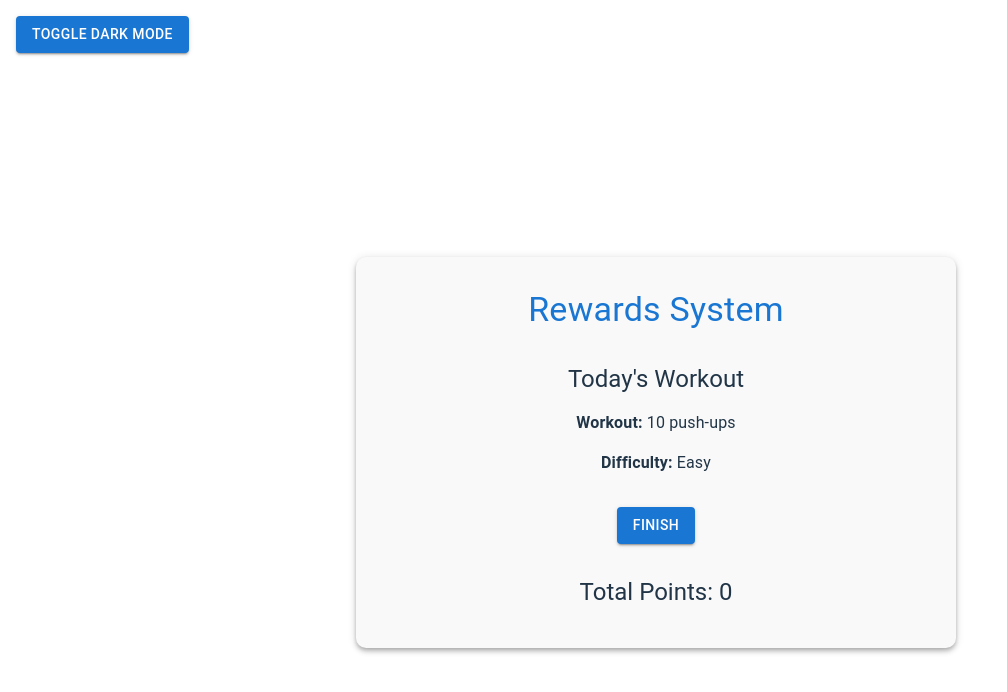
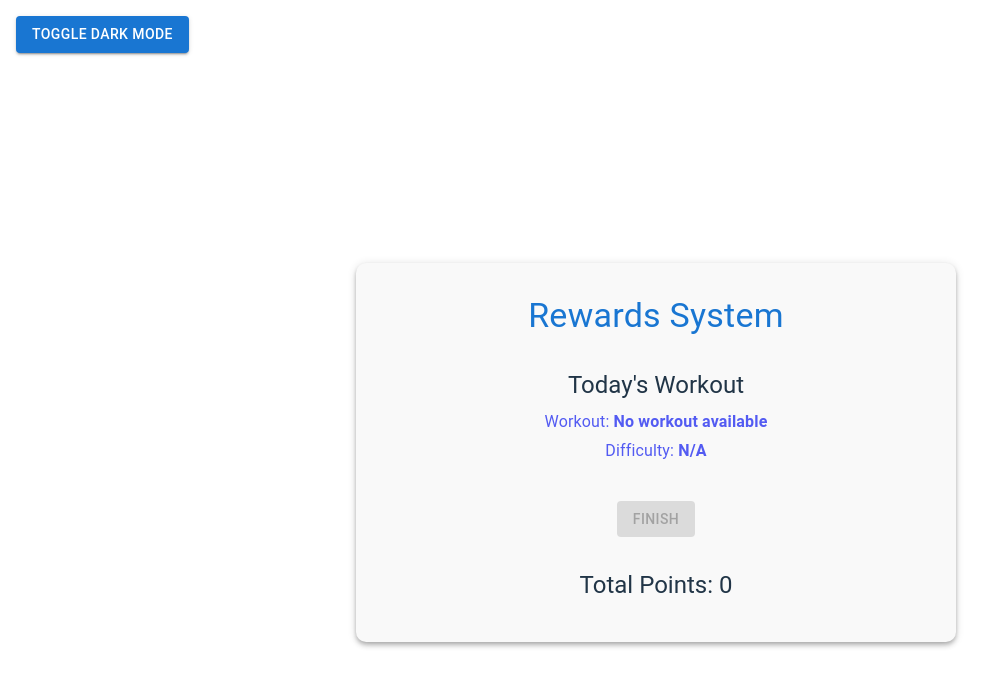
Before and after one commit to bishwasbhatt2/DailyGainz, a React (Vite) app in the folder main/: page /rewards in a window 1280 px wide. Shown: the top 692 px of the page, without its empty margins (0-1007 px from the left). Built offline with nearby package versions, Linux system fonts and the light colour scheme; no server answers; the database is empty; sample sign-in values are in the browser's storage.

Commit message:
made it so the workout data is synced instead of using hardcoded data

```diff
--- a/main/src/RewardsSystem.jsx
+++ b/main/src/RewardsSystem.jsx
@@ -1,47 +1,11 @@
 // RewardsSystem.jsx
 import React, { useState, useEffect } from "react";
 import {
-  Box, Typography, TextField, Button, Paper, List, ListItem, IconButton, useTheme, Dialog,
-  DialogTitle, DialogContent, DialogActions
+  Box, Typography, Button, Paper, useTheme, Dialog, DialogTitle, DialogContent, DialogActions, TextField,
 } from '@mui/material';
-import AddIcon from '@mui/icons-material/Add';
-import { doc, getDoc, updateDoc, setDoc } from "firebase/firestore";
-import { auth, db } from "./firebase"; // Import Firebase services
+import { doc, getDoc, updateDoc, setDoc, onSnapshot } from "firebase/firestore";
+import { auth, db } from "./firebase";
 import { onAuthStateChanged } from "firebase/auth";
-
-
-const workouts = [
-  { difficulty: "Easy", workout: "10 push-ups" },
-  { difficulty: "Easy", workout: "20 sit-ups" },
-  { difficulty: "Easy", workout: "15-minute jog" },
-  { difficulty: "Easy", workout: "30-second plank" },
-  { difficulty: "Easy", workout: "10 squats" },
-  { difficulty: "Easy", workout: "30 seconds high knees" },
-  { difficulty: "Easy", workout: "10 leg raises" },
-  { difficulty: "Easy", workout: "15 crunches" },
-  { difficulty: "Easy", workout: "10 lunges (both legs)" },
-  { difficulty: "Easy", workout: "15-second side plank (each arm)" },
-  { difficulty: "Medium", workout: "20 push-ups" },
-  { difficulty: "Medium", workout: "30 sit-ups" },
-  { difficulty: "Medium", workout: "30-minute jog" },
-  { difficulty: "Medium", workout: "60-second plank" },
-  { difficulty: "Medium", workout: "10 burpees" },
-  { difficulty: "Medium", workout: "20 squats" },
-  { difficulty: "Medium", workout: "20 lunges (both legs)" },
-  { difficulty: "Medium", workout: "30-second side plank (each arm)" },
-  { difficulty: "Medium", workout: "60-second jumping jacks" },
-  { difficulty: "Medium", workout: "100 jump ropes" },
-  { difficulty: "Hard", workout: "40-minute HIIT workout" },
-  { difficulty: "Hard", workout: "25 burpees" },
-  { difficulty: "Hard", workout: "20 jump squats" },
-  { difficulty: "Hard", workout: "200-300 jump ropes" },
-  { difficulty: "Hard", workout: "90-second plank" },
-  { difficulty: "Hard", workout: "50 sit-ups" },
-  { difficulty: "Hard", workout: "30 push-ups" },
-  { difficulty: "Hard", workout: "45-minute jog" },
-  { difficulty: "Hard", workout: "60 second side plank (each arm)" },
-  { difficulty: "Hard", workout: "10 pull-ups" },
-];
 
 const difficultyPoints = {
   Easy: 1,
@@ -50,19 +14,17 @@ const difficultyPoints = {
 };
 
 const RewardsSystem = () => {
-  const [dailyWorkout, setDailyWorkout] = useState(getRandomWorkout());
+  const theme = useTheme();
+  const [dailyWorkout, setDailyWorkout] = useState(null);
   const [points, setPoints] = useState(0);
   const [user, setUser] = useState(null);
-  const theme = useTheme(); // Access the current theme for dark/light mode support
+  const [workoutCompleted, setWorkoutCompleted] = useState(false);
   const [showNameDialog, setShowNameDialog] = useState(false);
   const [name, setName] = useState("");
-  const [open, setOpen] = React.useState(false);
-  const earnedPoints = difficultyPoints[dailyWorkout.difficulty];
-
+  const [open, setOpen] = useState(false);
 
   const handleClose = () => {
     setOpen(false);
-    setDailyWorkout(getRandomWorkout()); // Assign a new workout
   };
 
   // Fetch user data and points on mount
@@ -71,18 +33,18 @@ const RewardsSystem = () => {
       if (currentUser) {
         setUser(currentUser);
 
-        // Fetch current points from Firestore
+        // Set up snapshot listener for workouts
+        listenToWorkout(currentUser.uid);
+
+        // Fetch current points
         const pointsRef = doc(db, "points", currentUser.uid);
         const pointsDoc = await getDoc(pointsRef);
         if (pointsDoc.exists()) {
           setPoints(pointsDoc.data().points || 0);
-          if (pointsDoc.data().name) {
-            setName(pointsDoc.data().name);
-          } else {
-            setShowNameDialog(true); // Prompt for name if it doesn't exist
+          if (!pointsDoc.data().name) {
+            setShowNameDialog(true);
           }
         } else {
-          // Initialize points and prompt for name
           await setDoc(pointsRef, { points: 0 });
           setShowNameDialog(true);
         }
@@ -92,20 +54,65 @@ const RewardsSystem = () => {
     return () => unsubscribe();
   }, []);
 
-  // Function to get a random workout
-  function getRandomWorkout() {
-    return workouts[Math.floor(Math.random() * workouts.length)];
-  }
+  // Function to listen to workout data from Firestore
+  const listenToWorkout = (userId) => {
+    const timerRef = doc(db, "timers", userId);
 
-  const handleFinish = () => {
-    // Update points and display award in shadow box
-    storePoints().then(() => {
-      setOpen(true); // Show the dialog after points are updated
+    const unsubscribe = onSnapshot(timerRef, (docSnapshot) => {
+      if (docSnapshot.exists()) {
+        const data = docSnapshot.data();
+
+        // Console log the data received from Firestore
+        console.log("Data from timers collection:", data);
+
+        if (data.workouts && data.workouts.length > 0) {
+          // Select a random workout and update the dailyWorkout state
+          const randomIndex = Math.floor(Math.random() * data.workouts.length);
+          const selectedWorkout = data.workouts[randomIndex];
+
+          // Console log the selected workout
+          console.log("Selected workout:", selectedWorkout);
+
+          setDailyWorkout({ workout: selectedWorkout, difficulty: data.difficulty });
+          setWorkoutCompleted(data.completed || false); // Set workout completion status from Firestore
+        } else {
+          console.log("No workouts found in timers collection.");
+          setDailyWorkout({ workout: "No workout available", difficulty: "N/A" });
+        }
+      } else {
+        console.log("Timer document does not exist for userId:", userId);
+        setDailyWorkout({ workout: "No workout available", difficulty: "N/A" });
+      }
     });
+
+    return unsubscribe; // Return unsubscribe function to clean up
+  };
+
+  const handleFinish = async () => {
+    if (!dailyWorkout) {
+      console.error("No daily workout to finish.");
+      return;
+    }
+
+    try {
+      // Update Firestore to mark workout as completed
+      const timerRef = doc(db, "timers", user.uid);
+      await updateDoc(timerRef, { completed: true });
+
+      // Update points and display award in dialog
+      await storePoints();
+      setWorkoutCompleted(true); // Update local state to reflect workout completion
+      setOpen(true);
+    } catch (err) {
+      console.error("Error marking workout as completed:", err);
+    }
   };
 
   // Update the storePoints function to return a promise
   const storePoints = async () => {
+    if (!dailyWorkout) return;
+
+    const earnedPoints = difficultyPoints[dailyWorkout.difficulty] || 1;
     const updatedPoints = points + earnedPoints;
     setPoints(updatedPoints);
 
@@ -145,7 +152,7 @@ const RewardsSystem = () => {
         display: 'flex',
         alignItems: 'center',
         justifyContent: 'center',
-        backgroundColor: theme.palette.background.default, // Adaptable background color
+        backgroundColor: theme.palette.background.default,
         padding: '1rem',
       }}
     >
@@ -156,7 +163,7 @@ const RewardsSystem = () => {
           maxWidth: '600px',
           padding: '2rem',
           borderRadius: '10px',
-          backgroundColor: theme.palette.background.paper, // Adaptable card background color
+          backgroundColor: theme.palette.background.paper,
           textAlign: 'center',
         }}
       >
@@ -165,9 +172,23 @@ const RewardsSystem = () => {
         </Typography>
 
         <Box sx={{ mt: 4 }}>
-          <Typography variant="h5" gutterBottom>Today's Workout</Typography>
-          <Box sx={{ gap: 2, mt: 2 }}><strong>Workout:</strong> {dailyWorkout.workout}</Box>
-          <Box sx={{ gap: 2, mt: 2 }}><strong>Difficulty:</strong> {dailyWorkout.difficulty}</Box>
+          <Typography variant="h5" gutterBottom>
+            Today's Workout
+          </Typography>
+          {dailyWorkout ? (
+            <>
+              <Typography variant="body1" color="text.secondary" gutterBottom>
+                Workout: <strong>{dailyWorkout.workout}</strong>
+              </Typography>
+              <Typography variant="body1" color="text.secondary" gutterBottom>
+                Difficulty: <strong>{dailyWorkout.difficulty}</strong>
+              </Typography>
+            </>
+          ) : (
+            <Typography variant="body1" sx={{ mt: 2 }}>
+              Loading workout...
+            </Typography>
+          )}
         </Box>
 
         <Button
@@ -175,13 +196,16 @@ const RewardsSystem = () => {
           onClick={handleFinish}
           variant="contained"
           color="primary"
+          disabled={workoutCompleted || !dailyWorkout || dailyWorkout.workout === "No workout available"}
         >
           Finish
         </Button>
+
         <Box sx={{ mt: 4 }}>
           <Typography variant="h5" gutterBottom>Total Points: {points}</Typography>
         </Box>
       </Paper>
+
       <Dialog open={showNameDialog}>
         <DialogTitle>Leaderboard Name</DialogTitle>
         <DialogContent>
@@ -201,12 +225,13 @@ const RewardsSystem = () => {
           </Button>
         </DialogActions>
       </Dialog>
+
       <Dialog open={open} onClose={handleClose}>
         <DialogTitle>Great Job</DialogTitle>
         <DialogContent>
           <Box sx={{ mt: 2 }}>
             <Typography>
-              You earned {earnedPoints} points for completing workout!
+              You earned {difficultyPoints[dailyWorkout?.difficulty] || 1} points for completing the workout!
             </Typography>
           </Box>
         </DialogContent>
```
